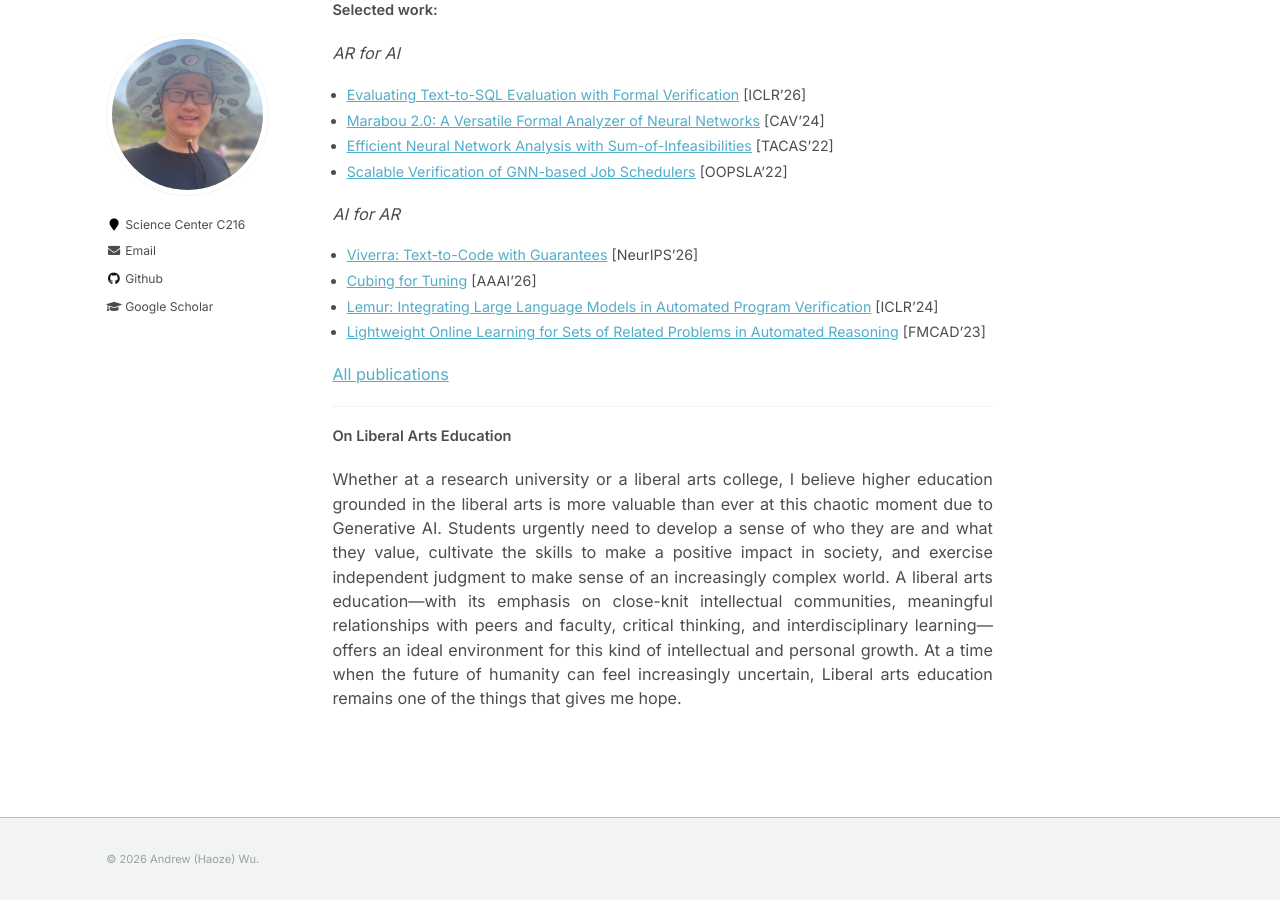
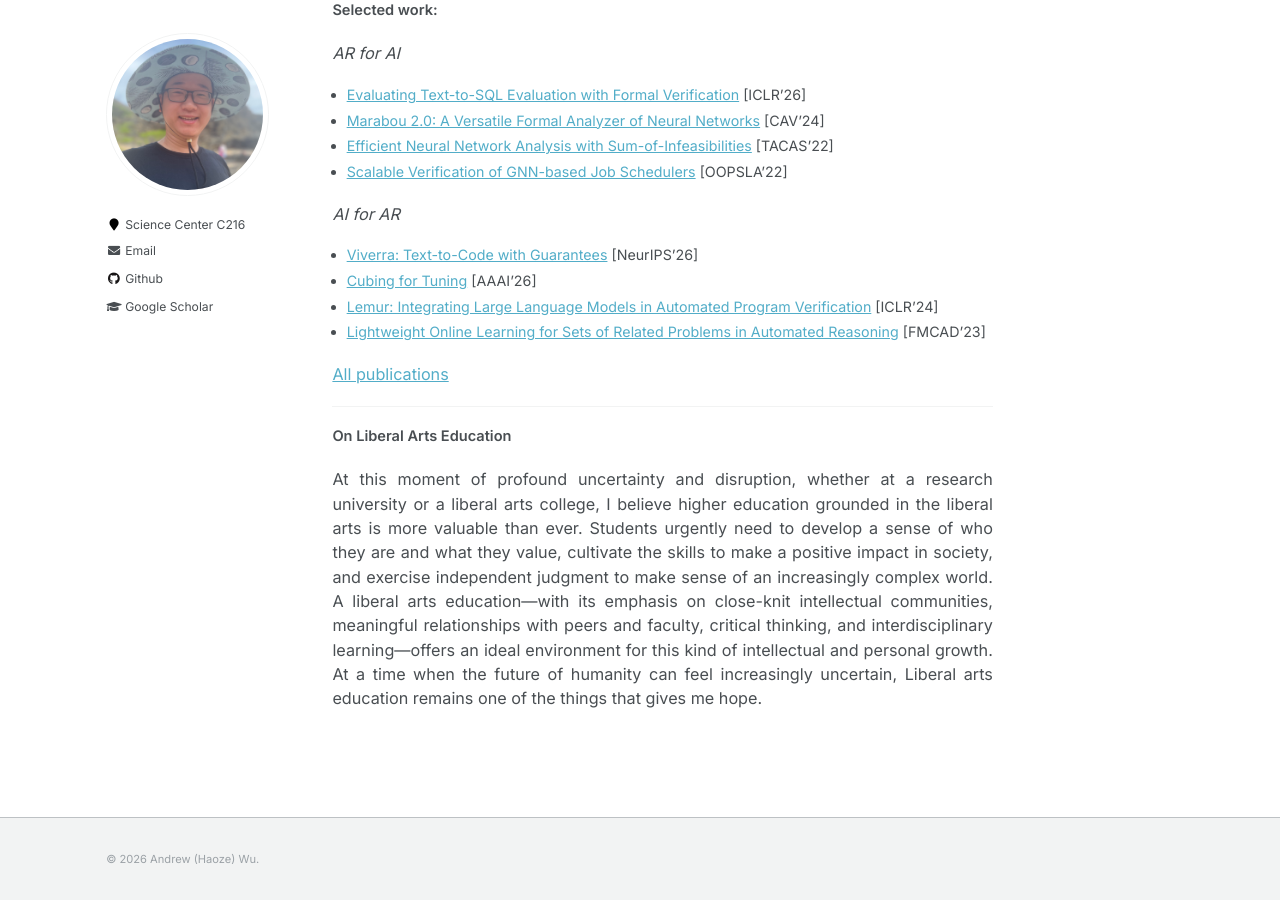
Before and after one commit to wu-haoze/wu-haoze.github.io, a Jekyll site: the page built from _pages/about.md, in a window 1280 px wide and 900 px high, scrolled down 558 px. Built offline with Jekyll 4.4.1, drawn with Linux system fonts in a browser that asks for light colours.

Commit message:
Update about.md

```diff
--- a/_pages/about.md
+++ b/_pages/about.md
@@ -39,4 +39,4 @@ I got my PhD at Stanford University in 2024, advised by Clark Barrett. Before th
 
 **On Liberal Arts Education**
 
-Whether at a research university or a liberal arts college, I believe higher education grounded in the liberal arts is more valuable than ever at this chaotic moment due to Generative AI. Students urgently need to develop a sense of who they are and what they value, cultivate the skills to make a positive impact in society, and exercise independent judgment to make sense of an increasingly complex world. A liberal arts education—with its emphasis on close-knit intellectual communities, meaningful relationships with peers and faculty, critical thinking, and interdisciplinary learning—offers an ideal environment for this kind of intellectual and personal growth. At a time when the future of humanity can feel increasingly uncertain, Liberal arts education remains one of the things that gives me hope.
+At this moment of profound uncertainty and disruption, whether at a research university or a liberal arts college, I believe higher education grounded in the liberal arts is more valuable than ever. Students urgently need to develop a sense of who they are and what they value, cultivate the skills to make a positive impact in society, and exercise independent judgment to make sense of an increasingly complex world. A liberal arts education—with its emphasis on close-knit intellectual communities, meaningful relationships with peers and faculty, critical thinking, and interdisciplinary learning—offers an ideal environment for this kind of intellectual and personal growth. At a time when the future of humanity can feel increasingly uncertain, Liberal arts education remains one of the things that gives me hope.
```
